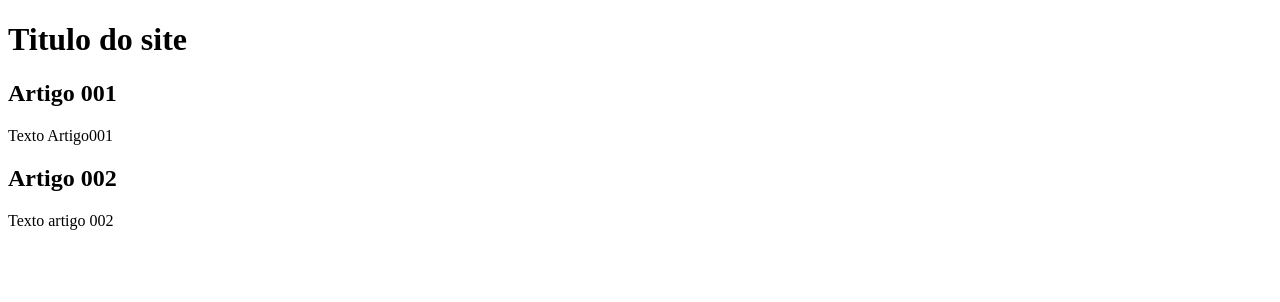
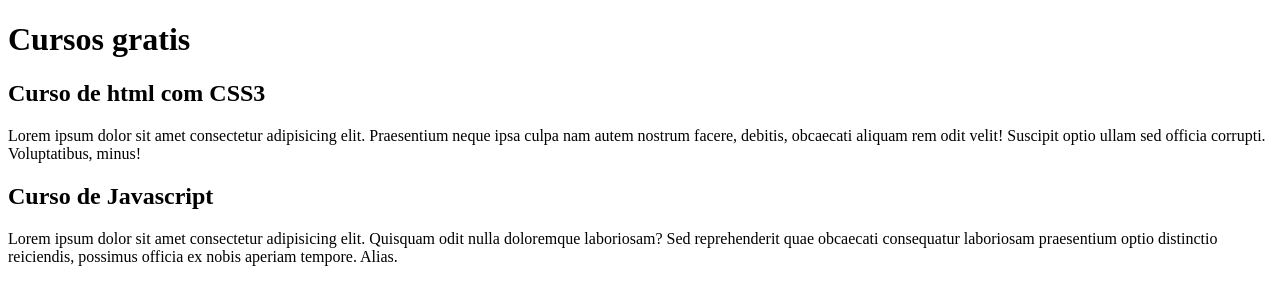
Before and after one commit to Felipeddn/projetosite, a plain HTML site: page index.html in a window 1280 px wide. Drawn offline with Linux system fonts and the light colour scheme.

Commit message:
comecei a escrever o conteudo

```diff
--- a/index.html
+++ b/index.html
@@ -8,15 +8,15 @@
 <body>
     <main>
         <header>
-            <h1>Titulo do site</h1>
+            <h1>Cursos gratis</h1>
         </header>
         <article>
-            <h2>Artigo 001</h2>
-            <p>Texto Artigo001</p>
+            <h2>Curso de html com CSS3</h2>
+            <p>Lorem ipsum dolor sit amet consectetur adipisicing elit. Praesentium neque ipsa culpa nam autem nostrum facere, debitis, obcaecati aliquam rem odit velit! Suscipit optio ullam sed officia corrupti. Voluptatibus, minus!</p>
         </article>
         <article>
-            <h2>Artigo 002</h2>
-            <p>Texto artigo 002</p>
+            <h2>Curso de Javascript</h2>
+            <p>Lorem ipsum dolor sit amet consectetur adipisicing elit. Quisquam odit nulla doloremque laboriosam? Sed reprehenderit quae obcaecati consequatur laboriosam praesentium optio distinctio reiciendis, possimus officia ex nobis aperiam tempore. Alias.</p>
         </article>
     </main>
 </body>
```
